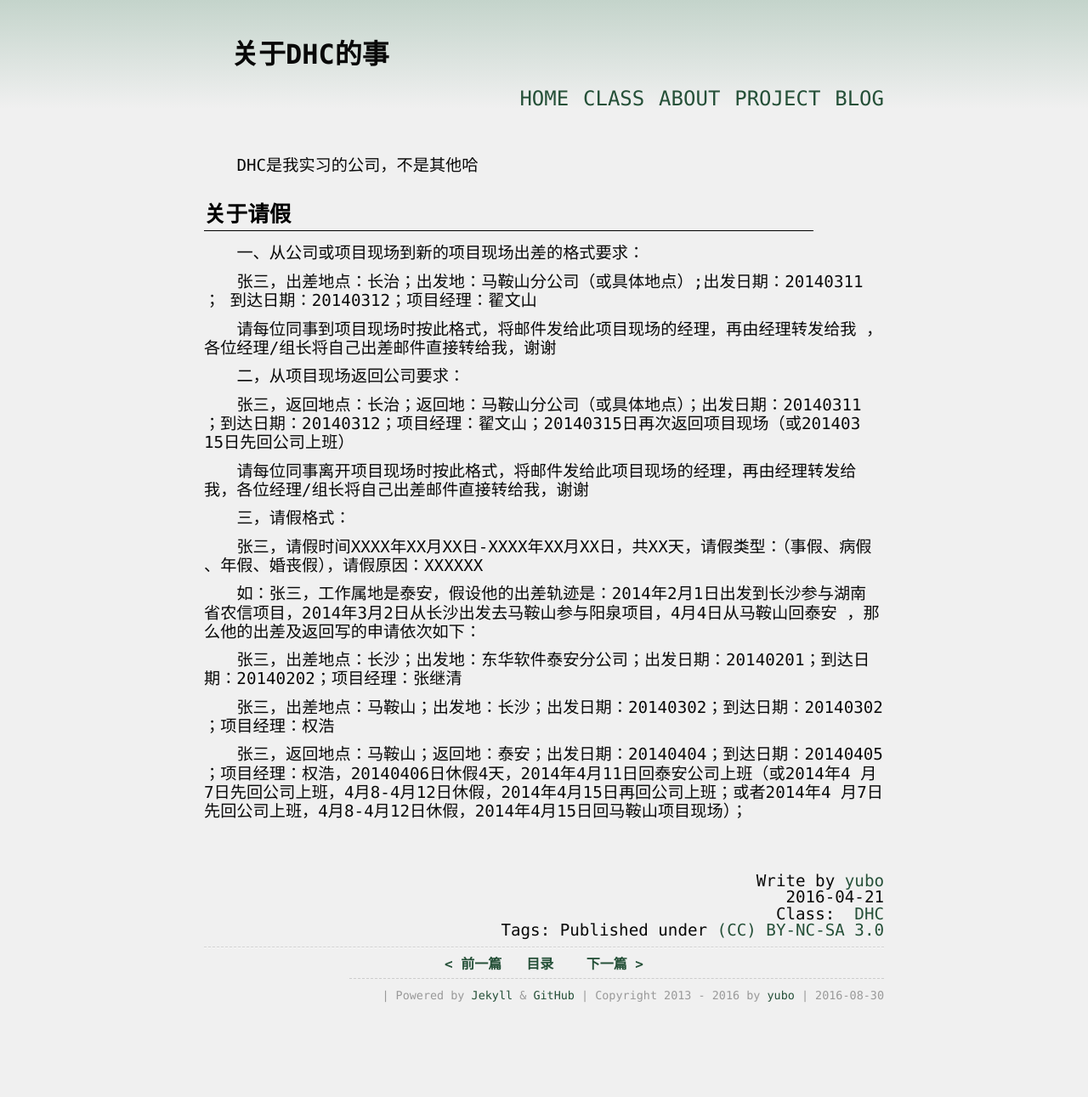
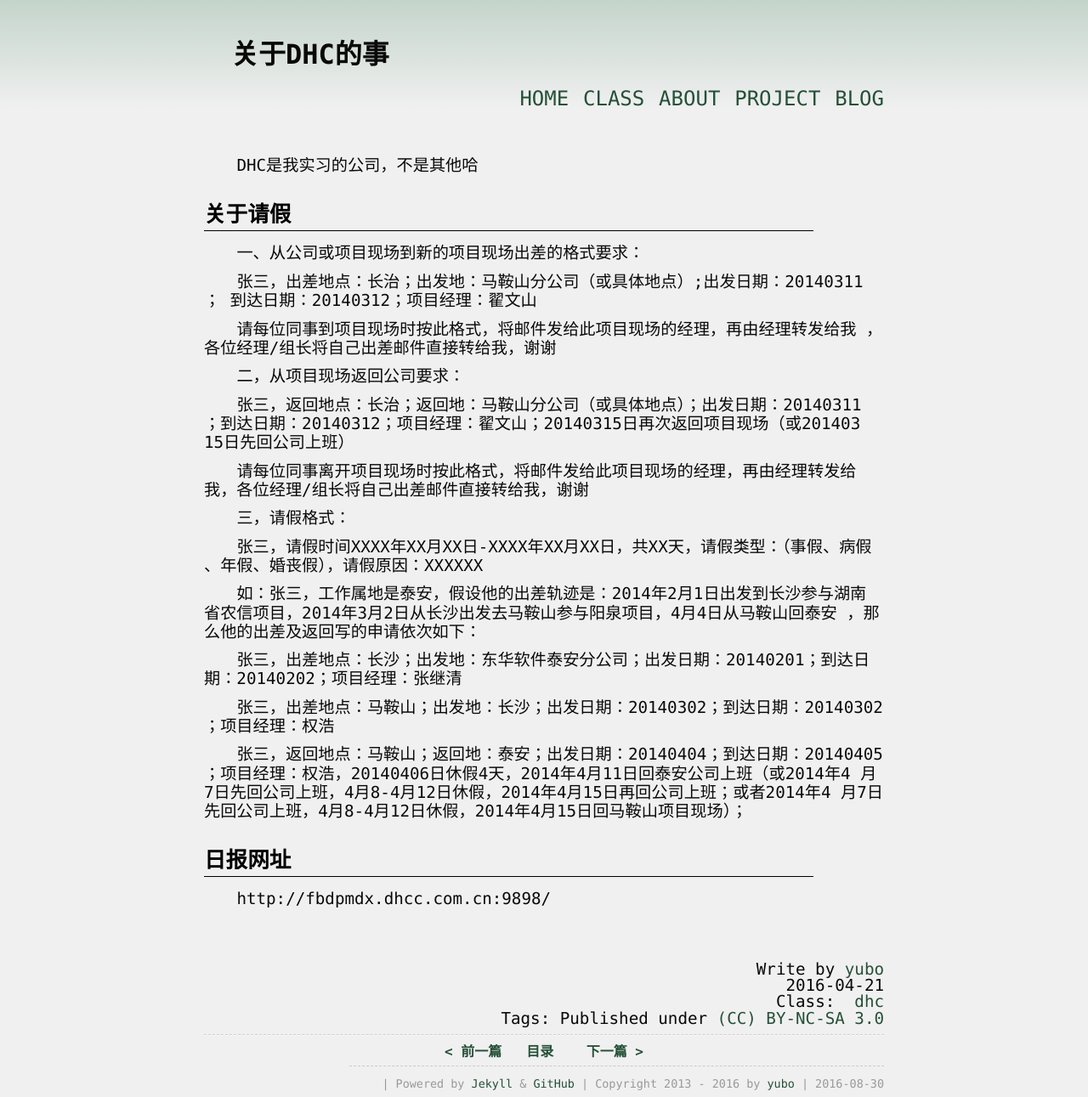
Before and after one commit to yuzibo/yuzibo.github.io, a Jekyll site: the page built from _posts/2016-04-21-DHC.md, in a window 1280 px wide. Shown: the whole page at 85% size. Built offline with Jekyll 4.4.1, drawn with Linux system fonts in a browser that asks for light colours; comment, search, counter and statistics services are not loaded; before the commit the page ends 1187 px from its top, so only the background shows below that.

Commit message:
modify dhc

```diff
--- a/_posts/2016-04-21-DHC.md
+++ b/_posts/2016-04-21-DHC.md
@@ -1,7 +1,7 @@
 ---
 title: "关于DHC的事"
 layout:  article
-category: DHC
+category: dhc
 ---
 
 DHC是我实习的公司，不是其他哈
@@ -44,3 +44,7 @@ DHC是我实习的公司，不是其他哈
 ；项目经理：权浩，20140406日休假4天，2014年4月11日回泰安公司上班（或2014年4
 月7日先回公司上班，4月8-4月12日休假，2014年4月15日再回公司上班；或者2014年4
 月7日先回公司上班，4月8-4月12日休假，2014年4月15日回马鞍山项目现场）；
+
+# 日报网址
+
+http://fbdpmdx.dhcc.com.cn:9898/
```
Also changed, not shown: _posts/2016-04-30-Bank-account-intruduce.md (+1 -1 lines).
